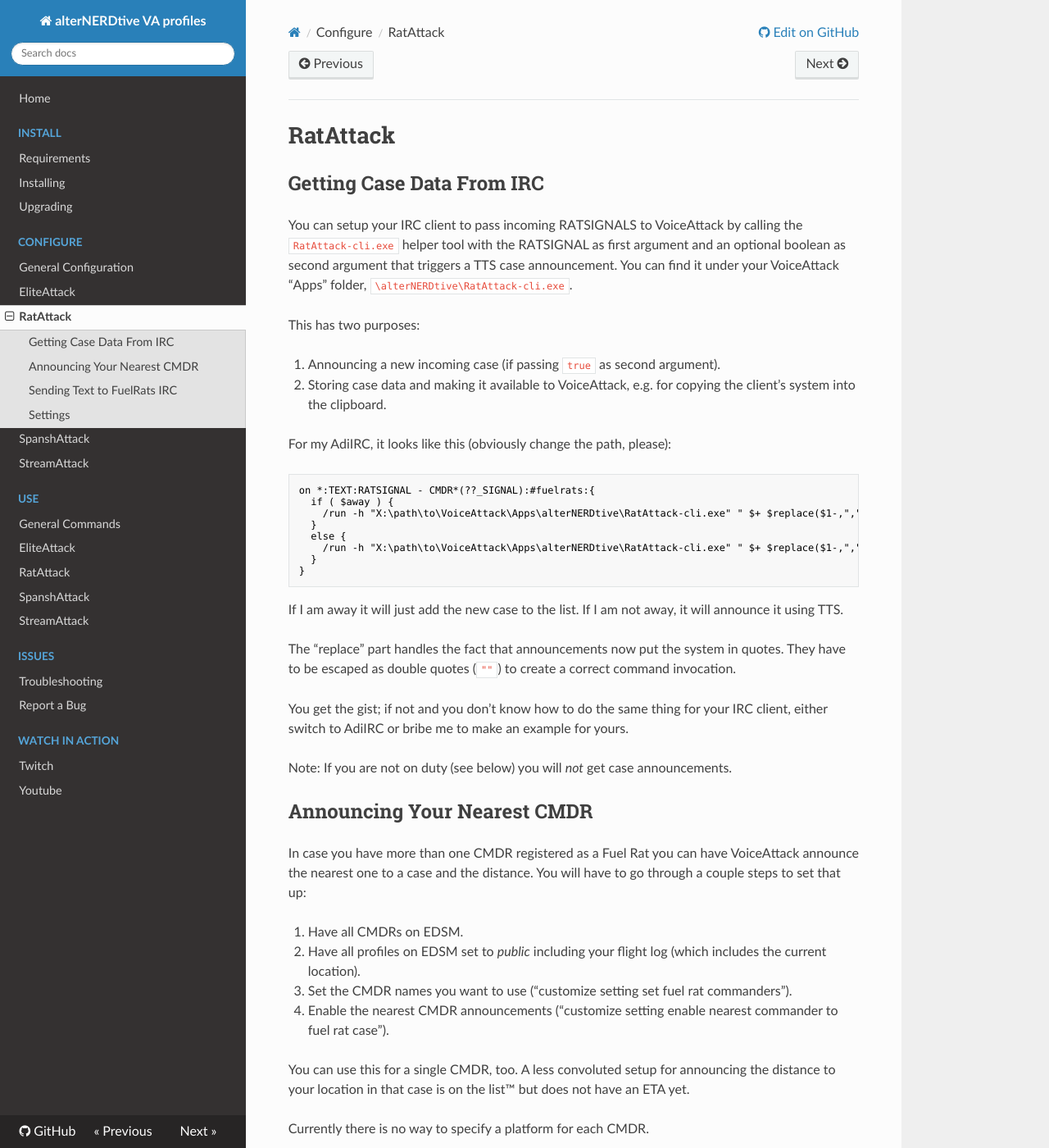
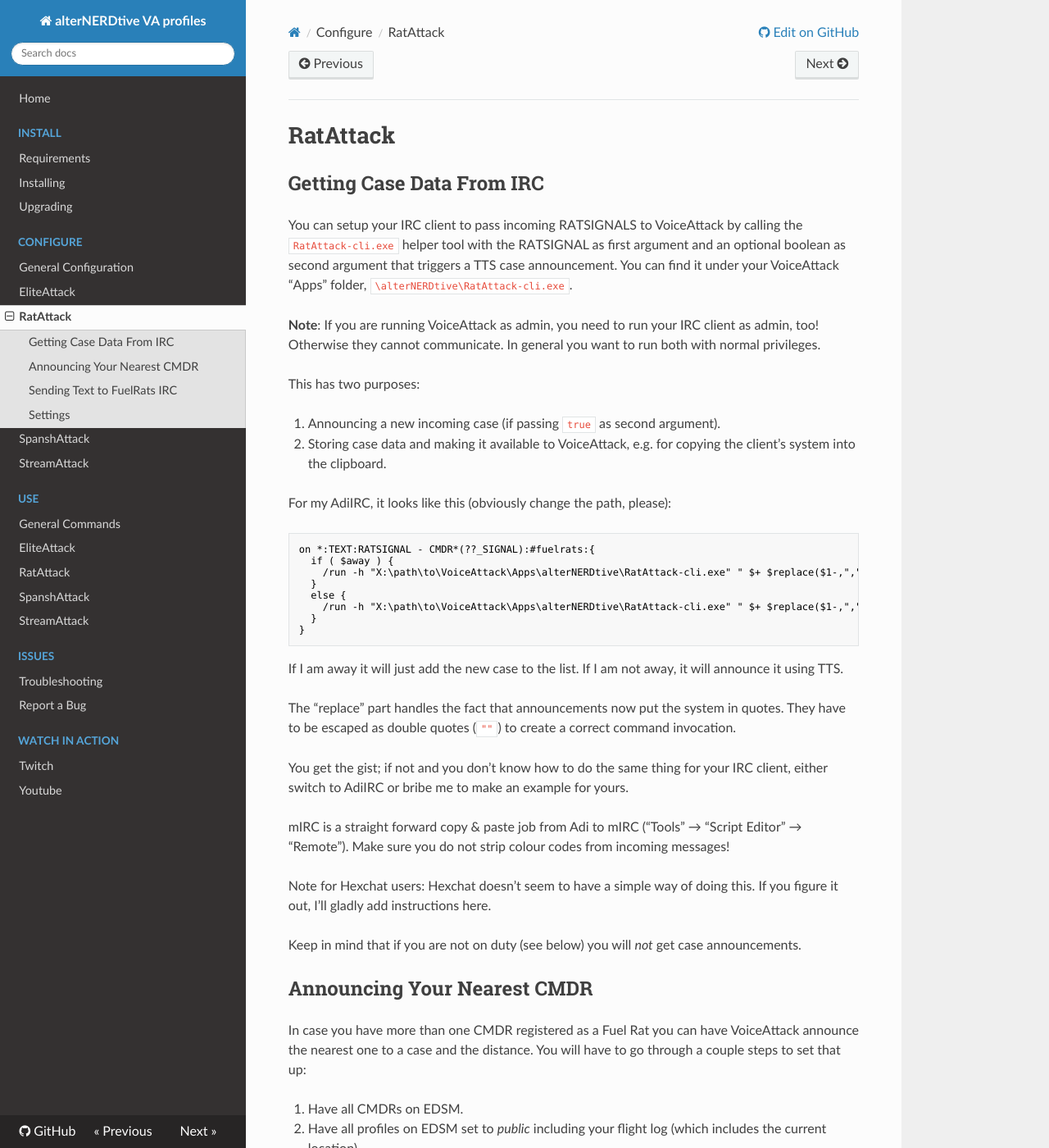
Before and after one commit to alterNERDtive/VoiceAttack-profiles, an MkDocs documentation site: the page built from docs/configuration/RatAttack.md, in a window 1280 px wide and 1400 px high. Shown: the whole window at 82% size. Built offline with MkDocs 1.6.1, drawn with Linux system fonts in a browser that asks for light colours; nearby versions of some CDN libraries.

Commit message:
docs: note on mIRC and hex for IRC setup

```diff
--- a/docs/configuration/RatAttack.md
+++ b/docs/configuration/RatAttack.md
@@ -7,6 +7,10 @@ calling the `RatAttack-cli.exe` helper tool with the RATSIGNAL as first argument
 and an optional boolean as second argument that triggers a TTS case
 announcement. You can find it under your VoiceAttack “Apps” folder,
 `\alterNERDtive\RatAttack-cli.exe`.
+
+**Note**: If you are running VoiceAttack as admin, you need to run your IRC
+client as admin, too! Otherwise they cannot communicate. In general you want to
+run both with normal privileges.
 
 This has two purposes:
 
@@ -37,7 +41,15 @@ command invocation.
 You get the gist; if not and you don’t know how to do the same thing for your
 IRC client, either switch to AdiIRC or bribe me to make an example for yours.
 
-Note: If you are not on duty (see below) you will _not_ get case announcements.
+mIRC is a straight forward copy & paste job from Adi to mIRC (“Tools” → “Script
+Editor” → “Remote”). Make sure you do not strip colour codes from incoming
+messages!
+
+Note for Hexchat users: Hexchat doesn’t seem to have a simple way of doing this.
+If you figure it out, I’ll gladly add instructions here.
+
+Keep in mind that if you are not on duty (see below) you will _not_ get case
+announcements.
 
 ## Announcing Your Nearest CMDR
 
```
